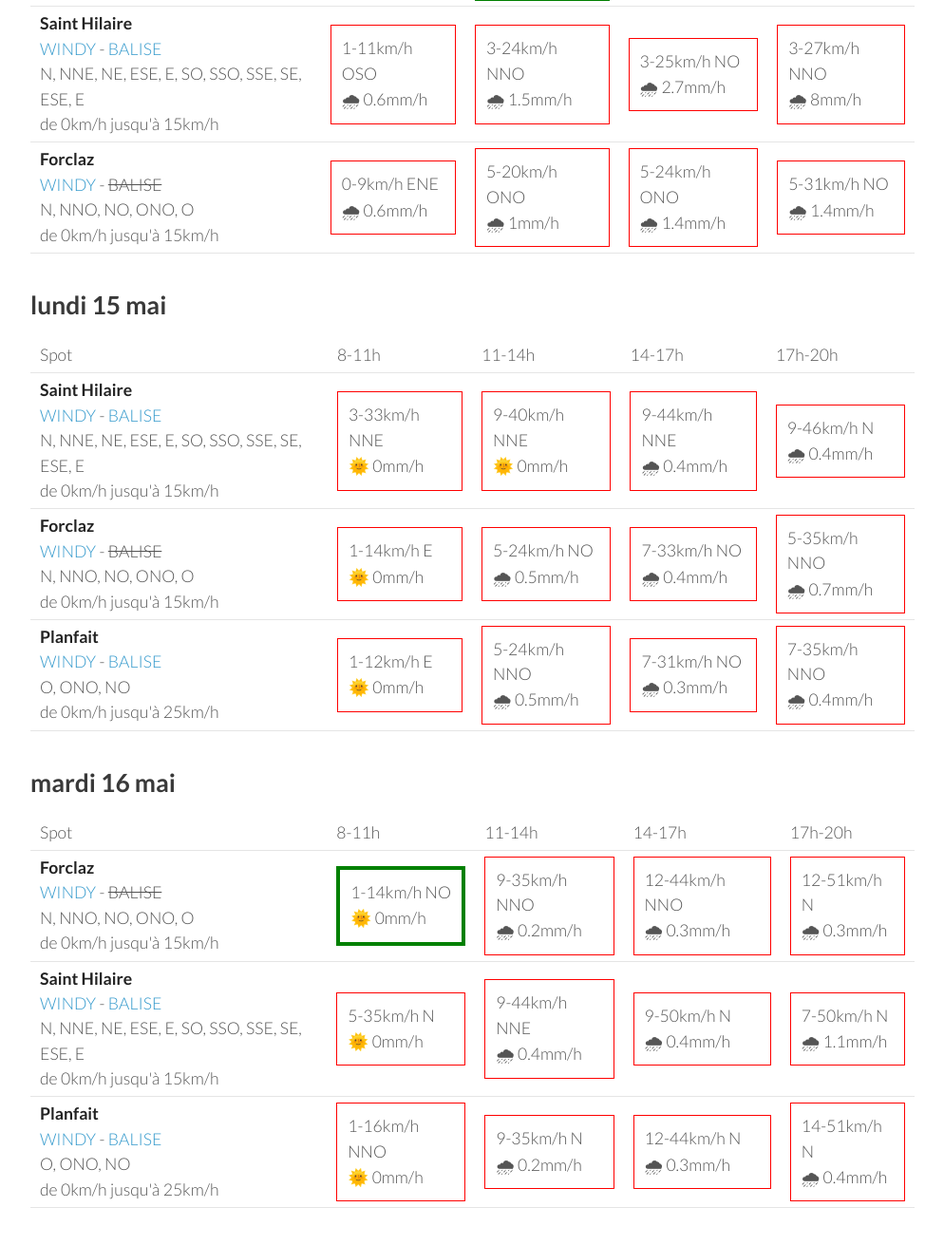
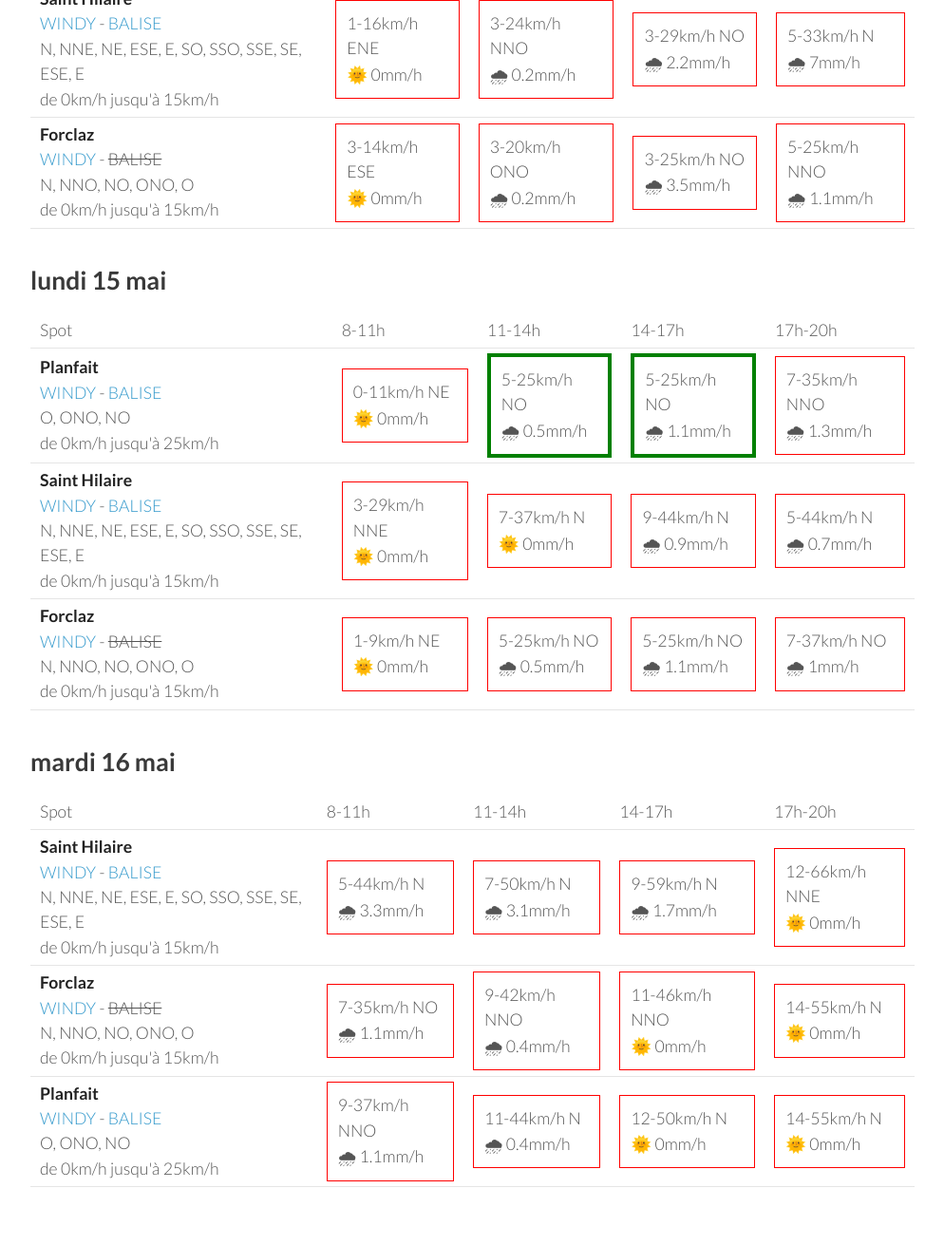
Before and after one commit to parapente-dans-le-nord/parapente-dans-le-nord.github.io, a Jekyll site: the page built from alpes_nord.markdown, in a window 1280 px wide and 1400 px high, scrolled down 2002 px. Shown: the top 1311 px of the window at 95% size, without its empty margins (26-1020 px from the left). Built offline with Jekyll 4.4.1, drawn with Linux system fonts in a browser that asks for light colours; some of the changed text lies outside the part shown.

Commit message:
update index.markdown

```diff
--- a/alpes_nord.markdown
+++ b/alpes_nord.markdown
@@ -22,30 +22,30 @@ page mise à jour le jeudi 11 mai 17:26
       <td>17h-20h</td>
     </tr>
 <tr>
+        <td><strong>Saint Hilaire</strong><br><a href="https://windy.com/45.307/5.888?45.087,5.889,9,m:eUFagkX">WINDY</a> - <span class=""><a href="http://www.balisemeteo.com/balise.php?idBalise=61">BALISE</a> </span><br> <span class="vent-favorable">N, NNE, NE, ESE, E, SO, SSO, SSE, SE, ESE, E</span><br><span class="force-vent">de 0km/h jusqu'à 15km/h</span> </td>
+
+            <td><div class="not-flyable"><p>0-0km/h NA</p><p>🌧️ 0mm/h</p></div></td>
+            <td><div class="not-flyable"><p>0-0km/h NA</p><p>🌧️ 0mm/h</p></div></td>
+            <td><div class="not-flyable"><p>0-0km/h NA</p><p>🌧️ 0mm/h</p></div></td>
+            <td><div class="not-flyable"><p>3-42km/h NNO</p><p>🌧 6mm/h</p></div></td>
+
+    </tr>
+<tr>
         <td><strong>Planfait</strong><br><a href="https://windy.com/45.853/6.223?45.415,6.223,8">WINDY</a> - <span class=""><a href="https://www.openwindmap.org/PP496">BALISE</a> </span><br> <span class="vent-favorable">O, ONO, NO</span><br><span class="force-vent">de 0km/h jusqu'à 25km/h</span> </td>
 
             <td><div class="not-flyable"><p>0-0km/h NA</p><p>🌧️ 0mm/h</p></div></td>
-            <td><div class="flyable"><p>5-14km/h ONO</p><p>🌞 0mm/h</p></div></td>
-            <td><div class="not-flyable"><p>11-27km/h ONO</p><p>🌞 0mm/h</p></div></td>
-            <td><div class="not-flyable"><p>3-35km/h ENE</p><p>🌞 0.4mm/h</p></div></td>
+            <td><div class="not-flyable"><p>0-0km/h NA</p><p>🌧️ 0mm/h</p></div></td>
+            <td><div class="not-flyable"><p>0-0km/h NA</p><p>🌧️ 0mm/h</p></div></td>
+            <td><div class="not-flyable"><p>7-18km/h SO</p><p>🌧 1mm/h</p></div></td>
 
     </tr>
 <tr>
         <td><strong>Forclaz</strong><br><a href="https://windy.com/45.814/6.247?45.375,6.246,8,m:eVwaglz">WINDY</a> - <span class="no-balise"> BALISE </span><br> <span class="vent-favorable">N, NNO, NO, ONO, O</span><br><span class="force-vent">de 0km/h jusqu'à 15km/h</span> </td>
 
             <td><div class="not-flyable"><p>0-0km/h NA</p><p>🌧️ 0mm/h</p></div></td>
-            <td><div class="flyable"><p>5-14km/h NO</p><p>🌞 0mm/h</p></div></td>
-            <td><div class="not-flyable"><p>11-27km/h ONO</p><p>🌞 0mm/h</p></div></td>
-            <td><div class="not-flyable"><p>3-27km/h E</p><p>🌞 5mm/h</p></div></td>
-
-    </tr>
-<tr>
-        <td><strong>Saint Hilaire</strong><br><a href="https://windy.com/45.307/5.888?45.087,5.889,9,m:eUFagkX">WINDY</a> - <span class=""><a href="http://www.balisemeteo.com/balise.php?idBalise=61">BALISE</a> </span><br> <span class="vent-favorable">N, NNE, NE, ESE, E, SO, SSO, SSE, SE, ESE, E</span><br><span class="force-vent">de 0km/h jusqu'à 15km/h</span> </td>
-
             <td><div class="not-flyable"><p>0-0km/h NA</p><p>🌧️ 0mm/h</p></div></td>
-            <td><div class="not-flyable"><p>12-31km/h NE</p><p>🌧 0.4mm/h</p></div></td>
-            <td><div class="not-flyable"><p>5-31km/h NE</p><p>🌧 0mm/h</p></div></td>
-            <td><div class="not-flyable"><p>9-25km/h NNO</p><p>🌧 0mm/h</p></div></td>
+            <td><div class="not-flyable"><p>0-0km/h NA</p><p>🌧️ 0mm/h</p></div></td>
+            <td><div class="not-flyable"><p>7-20km/h SE</p><p>🌧 10mm/h</p></div></td>
 
     </tr>
 
@@ -65,32 +65,32 @@ page mise à jour le jeudi 11 mai 17:26
       <td>17h-20h</td>
     </tr>
 <tr>
-        <td><strong>Saint Hilaire</strong><br><a href="https://windy.com/45.307/5.888?45.087,5.889,9,m:eUFagkX">WINDY</a> - <span class=""><a href="http://www.balisemeteo.com/balise.php?idBalise=61">BALISE</a> </span><br> <span class="vent-favorable">N, NNE, NE, ESE, E, SO, SSO, SSE, SE, ESE, E</span><br><span class="force-vent">de 0km/h jusqu'à 15km/h</span> </td>
-
-            <td><div class="flyable"><p>0-1km/h ESE</p><p>🌞 0mm/h</p></div></td>
-            <td><div class="not-flyable"><p>7-16km/h SE</p><p>🌞 0mm/h</p></div></td>
-            <td><div class="flyable"><p>0-12km/h NNE</p><p>🌞 0mm/h</p></div></td>
-            <td><div class="flyable"><p>5-14km/h E</p><p>🌞 0mm/h</p></div></td>
-
-
-    </tr>
-<tr>
         <td><strong>Planfait</strong><br><a href="https://windy.com/45.853/6.223?45.415,6.223,8">WINDY</a> - <span class=""><a href="https://www.openwindmap.org/PP496">BALISE</a> </span><br> <span class="vent-favorable">O, ONO, NO</span><br><span class="force-vent">de 0km/h jusqu'à 25km/h</span> </td>
 
-            <td><div class="not-flyable"><p>0-3km/h NNO</p><p>🌞 0mm/h</p></div></td>
-            <td><div class="flyable"><p>3-11km/h O</p><p>🌞 0mm/h</p></div></td>
-            <td><div class="not-flyable"><p>1-12km/h NNE</p><p>🌧 2.7mm/h</p></div></td>
-            <td><div class="flyable"><p>7-20km/h O</p><p>🌧 0.2mm/h</p></div></td>
+            <td><div class="not-flyable"><p>0-3km/h N</p><p>🌞 0mm/h</p></div></td>
+            <td><div class="flyable"><p>5-11km/h O</p><p>🌞 0mm/h</p></div></td>
+            <td><div class="not-flyable"><p>1-7km/h NE</p><p>🌧 6mm/h</p></div></td>
+            <td><div class="flyable"><p>5-16km/h O</p><p>🌧 1mm/h</p></div></td>
 
 
     </tr>
 <tr>
         <td><strong>Forclaz</strong><br><a href="https://windy.com/45.814/6.247?45.375,6.246,8,m:eVwaglz">WINDY</a> - <span class="no-balise"> BALISE </span><br> <span class="vent-favorable">N, NNO, NO, ONO, O</span><br><span class="force-vent">de 0km/h jusqu'à 15km/h</span> </td>
 
-            <td><div class="not-flyable"><p>1-3km/h SO</p><p>🌞 0mm/h</p></div></td>
+            <td><div class="not-flyable"><p>1-3km/h SSE</p><p>🌞 0mm/h</p></div></td>
             <td><div class="flyable"><p>3-11km/h ONO</p><p>🌞 0mm/h</p></div></td>
-            <td><div class="not-flyable"><p>7-18km/h NNO</p><p>🌧 0.3mm/h</p></div></td>
-            <td><div class="not-flyable"><p>1-18km/h ONO</p><p>🌧 1.3mm/h</p></div></td>
+            <td><div class="not-flyable"><p>7-18km/h NNO</p><p>🌧 1.3mm/h</p></div></td>
+            <td><div class="not-flyable"><p>5-9km/h SE</p><p>🌧 0.5mm/h</p></div></td>
+
+
+    </tr>
+<tr>
+        <td><strong>Saint Hilaire</strong><br><a href="https://windy.com/45.307/5.888?45.087,5.889,9,m:eUFagkX">WINDY</a> - <span class=""><a href="http://www.balisemeteo.com/balise.php?idBalise=61">BALISE</a> </span><br> <span class="vent-favorable">N, NNE, NE, ESE, E, SO, SSO, SSE, SE, ESE, E</span><br><span class="force-vent">de 0km/h jusqu'à 15km/h</span> </td>
+
+            <td><div class="not-flyable"><p>3-27km/h NE</p><p>🌞 0mm/h</p></div></td>
+            <td><div class="not-flyable"><p>5-27km/h N</p><p>🌧 0.3mm/h</p></div></td>
+            <td><div class="not-flyable"><p>5-33km/h NNO</p><p>🌧 0.5mm/h</p></div></td>
+            <td><div class="not-flyable"><p>3-33km/h NNE</p><p>🌧 3.5mm/h</p></div></td>
 
 
     </tr>
@@ -113,30 +113,30 @@ page mise à jour le jeudi 11 mai 17:26
 <tr>
         <td><strong>Planfait</strong><br><a href="https://windy.com/45.853/6.223?45.415,6.223,8">WINDY</a> - <span class=""><a href="https://www.openwindmap.org/PP496">BALISE</a> </span><br> <span class="vent-favorable">O, ONO, NO</span><br><span class="force-vent">de 0km/h jusqu'à 25km/h</span> </td>
 
-            <td><div class="not-flyable"><p>1-12km/h ESE</p><p>🌞 0mm/h</p></div></td>
-            <td><div class="not-flyable"><p>1-14km/h OSO</p><p>🌧 0.3mm/h</p></div></td>
-            <td><div class="flyable"><p>5-24km/h NO</p><p>🌧 0.9mm/h</p></div></td>
-            <td><div class="flyable"><p>3-25km/h NO</p><p>🌧 2.2mm/h</p></div></td>
+            <td><div class="not-flyable"><p>0-1km/h ESE</p><p>🌞 0mm/h</p></div></td>
+            <td><div class="flyable"><p>3-16km/h ONO</p><p>🌧 0.7mm/h</p></div></td>
+            <td><div class="flyable"><p>5-25km/h ONO</p><p>🌧 1.8mm/h</p></div></td>
+            <td><div class="flyable"><p>3-24km/h ONO</p><p>🌧 1.6mm/h</p></div></td>
 
 
     </tr>
 <tr>
         <td><strong>Saint Hilaire</strong><br><a href="https://windy.com/45.307/5.888?45.087,5.889,9,m:eUFagkX">WINDY</a> - <span class=""><a href="http://www.balisemeteo.com/balise.php?idBalise=61">BALISE</a> </span><br> <span class="vent-favorable">N, NNE, NE, ESE, E, SO, SSO, SSE, SE, ESE, E</span><br><span class="force-vent">de 0km/h jusqu'à 15km/h</span> </td>
 
-            <td><div class="flyable"><p>1-11km/h E</p><p>🌞 0mm/h</p></div></td>
+            <td><div class="flyable"><p>3-12km/h E</p><p>🌧 0.2mm/h</p></div></td>
             <td><div class="not-flyable"><p>3-18km/h O</p><p>🌧 0.2mm/h</p></div></td>
-            <td><div class="not-flyable"><p>3-27km/h ONO</p><p>🌧 1.2mm/h</p></div></td>
-            <td><div class="not-flyable"><p>1-22km/h ESE</p><p>🌧 8mm/h</p></div></td>
+            <td><div class="not-flyable"><p>5-27km/h ONO</p><p>🌧 1.1mm/h</p></div></td>
+            <td><div class="not-flyable"><p>0-27km/h ENE</p><p>🌧 6mm/h</p></div></td>
 
 
     </tr>
 <tr>
         <td><strong>Forclaz</strong><br><a href="https://windy.com/45.814/6.247?45.375,6.246,8,m:eVwaglz">WINDY</a> - <span class="no-balise"> BALISE </span><br> <span class="vent-favorable">N, NNO, NO, ONO, O</span><br><span class="force-vent">de 0km/h jusqu'à 15km/h</span> </td>
 
-            <td><div class="not-flyable"><p>1-14km/h E</p><p>🌞 0mm/h</p></div></td>
-            <td><div class="not-flyable"><p>1-12km/h OSO</p><p>🌧 0.2mm/h</p></div></td>
-            <td><div class="not-flyable"><p>5-25km/h NO</p><p>🌧 0.6mm/h</p></div></td>
-            <td><div class="not-flyable"><p>3-27km/h NO</p><p>🌧 2.2mm/h</p></div></td>
+            <td><div class="not-flyable"><p>1-1km/h E</p><p>🌞 0mm/h</p></div></td>
+            <td><div class="not-flyable"><p>3-16km/h ONO</p><p>🌧 0.3mm/h</p></div></td>
+            <td><div class="not-flyable"><p>5-29km/h NO</p><p>🌧 1.4mm/h</p></div></td>
+            <td><div class="not-flyable"><p>1-25km/h ONO</p><p>🌧 2mm/h</p></div></td>
 
 
     </tr>
@@ -159,30 +159,30 @@ page mise à jour le jeudi 11 mai 17:26
 <tr>
         <td><strong>Planfait</strong><br><a href="https://windy.com/45.853/6.223?45.415,6.223,8">WINDY</a> - <span class=""><a href="https://www.openwindmap.org/PP496">BALISE</a> </span><br> <span class="vent-favorable">O, ONO, NO</span><br><span class="force-vent">de 0km/h jusqu'à 25km/h</span> </td>
 
-            <td><div class="not-flyable"><p>0-9km/h NNE</p><p>🌧 0.5mm/h</p></div></td>
-            <td><div class="flyable"><p>5-20km/h ONO</p><p>🌧 1.3mm/h</p></div></td>
-            <td><div class="flyable"><p>5-25km/h O</p><p>🌧 1.1mm/h</p></div></td>
-            <td><div class="not-flyable"><p>5-29km/h NO</p><p>🌧 2mm/h</p></div></td>
+            <td><div class="not-flyable"><p>3-12km/h ESE</p><p>🌧 0.4mm/h</p></div></td>
+            <td><div class="flyable"><p>3-20km/h ONO</p><p>🌧 0.2mm/h</p></div></td>
+            <td><div class="flyable"><p>3-24km/h NO</p><p>🌧 3.2mm/h</p></div></td>
+            <td><div class="not-flyable"><p>5-24km/h NNO</p><p>🌧 2.2mm/h</p></div></td>
 
 
     </tr>
 <tr>
         <td><strong>Saint Hilaire</strong><br><a href="https://windy.com/45.307/5.888?45.087,5.889,9,m:eUFagkX">WINDY</a> - <span class=""><a href="http://www.balisemeteo.com/balise.php?idBalise=61">BALISE</a> </span><br> <span class="vent-favorable">N, NNE, NE, ESE, E, SO, SSO, SSE, SE, ESE, E</span><br><span class="force-vent">de 0km/h jusqu'à 15km/h</span> </td>
 
-            <td><div class="not-flyable"><p>1-11km/h OSO</p><p>🌧 0.6mm/h</p></div></td>
-            <td><div class="not-flyable"><p>3-24km/h NNO</p><p>🌧 1.5mm/h</p></div></td>
-            <td><div class="not-flyable"><p>3-25km/h NO</p><p>🌧 2.7mm/h</p></div></td>
-            <td><div class="not-flyable"><p>3-27km/h NNO</p><p>🌧 8mm/h</p></div></td>
+            <td><div class="not-flyable"><p>1-16km/h ENE</p><p>🌞 0mm/h</p></div></td>
+            <td><div class="not-flyable"><p>3-24km/h NNO</p><p>🌧 0.2mm/h</p></div></td>
+            <td><div class="not-flyable"><p>3-29km/h NO</p><p>🌧 2.2mm/h</p></div></td>
+            <td><div class="not-flyable"><p>5-33km/h N</p><p>🌧 7mm/h</p></div></td>
 
 
     </tr>
 <tr>
         <td><strong>Forclaz</strong><br><a href="https://windy.com/45.814/6.247?45.375,6.246,8,m:eVwaglz">WINDY</a> - <span class="no-balise"> BALISE </span><br> <span class="vent-favorable">N, NNO, NO, ONO, O</span><br><span class="force-vent">de 0km/h jusqu'à 15km/h</span> </td>
 
-            <td><div class="not-flyable"><p>0-9km/h ENE</p><p>🌧 0.6mm/h</p></div></td>
-            <td><div class="not-flyable"><p>5-20km/h ONO</p><p>🌧 1mm/h</p></div></td>
-            <td><div class="not-flyable"><p>5-24km/h ONO</p><p>🌧 1.4mm/h</p></div></td>
-            <td><div class="not-flyable"><p>5-31km/h NO</p><p>🌧 1.4mm/h</p></div></td>
+            <td><div class="not-flyable"><p>3-14km/h ESE</p><p>🌞 0mm/h</p></div></td>
+            <td><div class="not-flyable"><p>3-20km/h ONO</p><p>🌧 0.2mm/h</p></div></td>
+            <td><div class="not-flyable"><p>3-25km/h NO</p><p>🌧 3.5mm/h</p></div></td>
+            <td><div class="not-flyable"><p>5-25km/h NNO</p><p>🌧 1.1mm/h</p></div></td>
 
 
     </tr>
@@ -203,32 +203,32 @@ page mise à jour le jeudi 11 mai 17:26
       <td>17h-20h</td>
     </tr>
 <tr>
+        <td><strong>Planfait</strong><br><a href="https://windy.com/45.853/6.223?45.415,6.223,8">WINDY</a> - <span class=""><a href="https://www.openwindmap.org/PP496">BALISE</a> </span><br> <span class="vent-favorable">O, ONO, NO</span><br><span class="force-vent">de 0km/h jusqu'à 25km/h</span> </td>
+
+            <td><div class="not-flyable"><p>0-11km/h NE</p><p>🌞 0mm/h</p></div></td>
+            <td><div class="flyable"><p>5-25km/h NO</p><p>🌧 0.5mm/h</p></div></td>
+            <td><div class="flyable"><p>5-25km/h NO</p><p>🌧 1.1mm/h</p></div></td>
+            <td><div class="not-flyable"><p>7-35km/h NNO</p><p>🌧 1.3mm/h</p></div></td>
+
+
+    </tr>
+<tr>
         <td><strong>Saint Hilaire</strong><br><a href="https://windy.com/45.307/5.888?45.087,5.889,9,m:eUFagkX">WINDY</a> - <span class=""><a href="http://www.balisemeteo.com/balise.php?idBalise=61">BALISE</a> </span><br> <span class="vent-favorable">N, NNE, NE, ESE, E, SO, SSO, SSE, SE, ESE, E</span><br><span class="force-vent">de 0km/h jusqu'à 15km/h</span> </td>
 
-            <td><div class="not-flyable"><p>3-33km/h NNE</p><p>🌞 0mm/h</p></div></td>
-            <td><div class="not-flyable"><p>9-40km/h NNE</p><p>🌞 0mm/h</p></div></td>
-            <td><div class="not-flyable"><p>9-44km/h NNE</p><p>🌧 0.4mm/h</p></div></td>
-            <td><div class="not-flyable"><p>9-46km/h N</p><p>🌧 0.4mm/h</p></div></td>
+            <td><div class="not-flyable"><p>3-29km/h NNE</p><p>🌞 0mm/h</p></div></td>
+            <td><div class="not-flyable"><p>7-37km/h N</p><p>🌞 0mm/h</p></div></td>
+            <td><div class="not-flyable"><p>9-44km/h N</p><p>🌧 0.9mm/h</p></div></td>
+            <td><div class="not-flyable"><p>5-44km/h N</p><p>🌧 0.7mm/h</p></div></td>
 
 
     </tr>
 <tr>
         <td><strong>Forclaz</strong><br><a href="https://windy.com/45.814/6.247?45.375,6.246,8,m:eVwaglz">WINDY</a> - <span class="no-balise"> BALISE </span><br> <span class="vent-favorable">N, NNO, NO, ONO, O</span><br><span class="force-vent">de 0km/h jusqu'à 15km/h</span> </td>
 
-            <td><div class="not-flyable"><p>1-14km/h E</p><p>🌞 0mm/h</p></div></td>
-            <td><div class="not-flyable"><p>5-24km/h NO</p><p>🌧 0.5mm/h</p></div></td>
-            <td><div class="not-flyable"><p>7-33km/h NO</p><p>🌧 0.4mm/h</p></div></td>
-            <td><div class="not-flyable"><p>5-35km/h NNO</p><p>🌧 0.7mm/h</p></div></td>
-
-
-    </tr>
-<tr>
-        <td><strong>Planfait</strong><br><a href="https://windy.com/45.853/6.223?45.415,6.223,8">WINDY</a> - <span class=""><a href="https://www.openwindmap.org/PP496">BALISE</a> </span><br> <span class="vent-favorable">O, ONO, NO</span><br><span class="force-vent">de 0km/h jusqu'à 25km/h</span> </td>
-
-            <td><div class="not-flyable"><p>1-12km/h E</p><p>🌞 0mm/h</p></div></td>
-            <td><div class="not-flyable"><p>5-24km/h NNO</p><p>🌧 0.5mm/h</p></div></td>
-            <td><div class="not-flyable"><p>7-31km/h NO</p><p>🌧 0.3mm/h</p></div></td>
-            <td><div class="not-flyable"><p>7-35km/h NNO</p><p>🌧 0.4mm/h</p></div></td>
+            <td><div class="not-flyable"><p>1-9km/h NE</p><p>🌞 0mm/h</p></div></td>
+            <td><div class="not-flyable"><p>5-25km/h NO</p><p>🌧 0.5mm/h</p></div></td>
+            <td><div class="not-flyable"><p>5-25km/h NO</p><p>🌧 1.1mm/h</p></div></td>
+            <td><div class="not-flyable"><p>7-37km/h NO</p><p>🌧 1mm/h</p></div></td>
 
 
     </tr>
@@ -249,32 +249,32 @@ page mise à jour le jeudi 11 mai 17:26
       <td>17h-20h</td>
     </tr>
 <tr>
-        <td><strong>Forclaz</strong><br><a href="https://windy.com/45.814/6.247?45.375,6.246,8,m:eVwaglz">WINDY</a> - <span class="no-balise"> BALISE </span><br> <span class="vent-favorable">N, NNO, NO, ONO, O</span><br><span class="force-vent">de 0km/h jusqu'à 15km/h</span> </td>
+        <td><strong>Saint Hilaire</strong><br><a href="https://windy.com/45.307/5.888?45.087,5.889,9,m:eUFagkX">WINDY</a> - <span class=""><a href="http://www.balisemeteo.com/balise.php?idBalise=61">BALISE</a> </span><br> <span class="vent-favorable">N, NNE, NE, ESE, E, SO, SSO, SSE, SE, ESE, E</span><br><span class="force-vent">de 0km/h jusqu'à 15km/h</span> </td>
 
-            <td><div class="flyable"><p>1-14km/h NO</p><p>🌞 0mm/h</p></div></td>
-            <td><div class="not-flyable"><p>9-35km/h NNO</p><p>🌧 0.2mm/h</p></div></td>
-            <td><div class="not-flyable"><p>12-44km/h NNO</p><p>🌧 0.3mm/h</p></div></td>
-            <td><div class="not-flyable"><p>12-51km/h N</p><p>🌧 0.3mm/h</p></div></td>
+            <td><div class="not-flyable"><p>5-44km/h N</p><p>🌧 3.3mm/h</p></div></td>
+            <td><div class="not-flyable"><p>7-50km/h N</p><p>🌧 3.1mm/h</p></div></td>
+            <td><div class="not-flyable"><p>9-59km/h N</p><p>🌧 1.7mm/h</p></div></td>
+            <td><div class="not-flyable"><p>12-66km/h NNE</p><p>🌞 0mm/h</p></div></td>
 
 
     </tr>
 <tr>
-        <td><strong>Saint Hilaire</strong><br><a href="https://windy.com/45.307/5.888?45.087,5.889,9,m:eUFagkX">WINDY</a> - <span class=""><a href="http://www.balisemeteo.com/balise.php?idBalise=61">BALISE</a> </span><br> <span class="vent-favorable">N, NNE, NE, ESE, E, SO, SSO, SSE, SE, ESE, E</span><br><span class="force-vent">de 0km/h jusqu'à 15km/h</span> </td>
+        <td><strong>Forclaz</strong><br><a href="https://windy.com/45.814/6.247?45.375,6.246,8,m:eVwaglz">WINDY</a> - <span class="no-balise"> BALISE </span><br> <span class="vent-favorable">N, NNO, NO, ONO, O</span><br><span class="force-vent">de 0km/h jusqu'à 15km/h</span> </td>
 
-            <td><div class="not-flyable"><p>5-35km/h N</p><p>🌞 0mm/h</p></div></td>
-            <td><div class="not-flyable"><p>9-44km/h NNE</p><p>🌧 0.4mm/h</p></div></td>
-            <td><div class="not-flyable"><p>9-50km/h N</p><p>🌧 0.4mm/h</p></div></td>
-            <td><div class="not-flyable"><p>7-50km/h N</p><p>🌧 1.1mm/h</p></div></td>
+            <td><div class="not-flyable"><p>7-35km/h NO</p><p>🌧 1.1mm/h</p></div></td>
+            <td><div class="not-flyable"><p>9-42km/h NNO</p><p>🌧 0.4mm/h</p></div></td>
+            <td><div class="not-flyable"><p>11-46km/h NNO</p><p>🌞 0mm/h</p></div></td>
+            <td><div class="not-flyable"><p>14-55km/h N</p><p>🌞 0mm/h</p></div></td>
 
 
     </tr>
 <tr>
         <td><strong>Planfait</strong><br><a href="https://windy.com/45.853/6.223?45.415,6.223,8">WINDY</a> - <span class=""><a href="https://www.openwindmap.org/PP496">BALISE</a> </span><br> <span class="vent-favorable">O, ONO, NO</span><br><span class="force-vent">de 0km/h jusqu'à 25km/h</span> </td>
 
-            <td><div class="not-flyable"><p>1-16km/h NNO</p><p>🌞 0mm/h</p></div></td>
-            <td><div class="not-flyable"><p>9-35km/h N</p><p>🌧 0.2mm/h</p></div></td>
-            <td><div class="not-flyable"><p>12-44km/h N</p><p>🌧 0.3mm/h</p></div></td>
-            <td><div class="not-flyable"><p>14-51km/h N</p><p>🌧 0.4mm/h</p></div></td>
+            <td><div class="not-flyable"><p>9-37km/h NNO</p><p>🌧 1.1mm/h</p></div></td>
+            <td><div class="not-flyable"><p>11-44km/h N</p><p>🌧 0.4mm/h</p></div></td>
+            <td><div class="not-flyable"><p>12-50km/h N</p><p>🌞 0mm/h</p></div></td>
+            <td><div class="not-flyable"><p>14-55km/h N</p><p>🌞 0mm/h</p></div></td>
 
 
     </tr>
```
Also changed, not shown: other parts of alpes_nord.markdown (+1 -1 lines).
